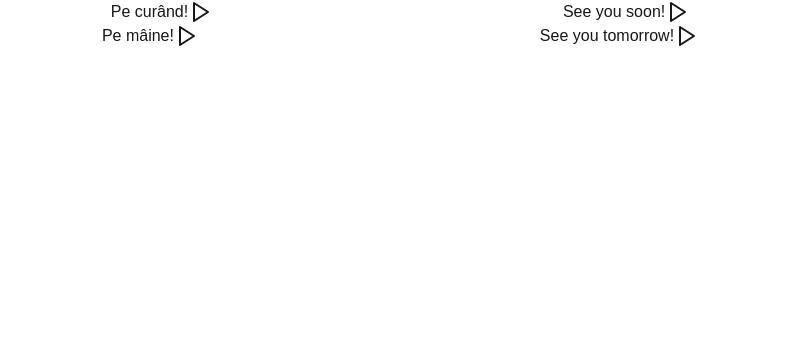
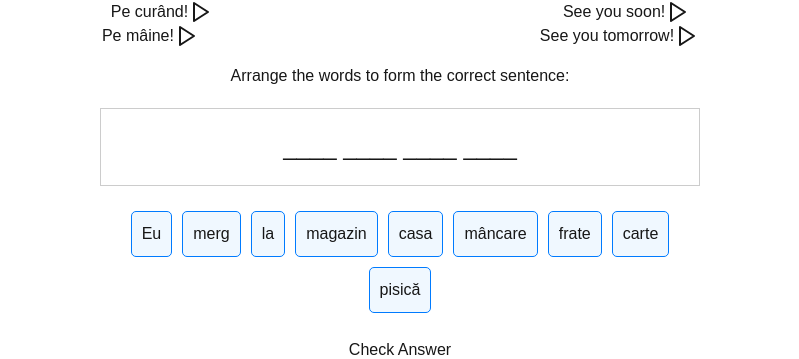
Before and after one commit to ads6495/infrunta-client, a React (Vite) app: page /course in a window 1280 px wide. Shown: the part 1136-1495 px from the top of the page, without its empty margins (240-1039 px from the left). Before the commit the page ends 1184 px from the top, so only its background shows below. Built offline with nearby package versions, Linux system fonts and the light colour scheme.

Commit message:
sentence exercise base

```diff
--- /dev/null
+++ b/src/components/SentenceExercise.tsx
@@ -0,0 +1,57 @@
+import { useState } from "react";
+import "./styles.css";
+
+export function SentenceExercise({words, targetSentence}: {words: string[], targetSentence: string}) {
+  const [userSentence, setUserSentence] = useState([]);
+
+
+
+  const handleDrop = (word) => {
+    console.log("Word dropped:", word);
+    if (!userSentence.includes(word)) {
+      setUserSentence([...userSentence, word]);
+    }
+  };
+
+  const checkAnswer = () => {
+    const isCorrect = userSentence.join(" ") === targetSentence;
+    if (isCorrect) {
+      alert("Correct!");
+    } else {
+      alert("Try again!");
+    }
+    setUserSentence([]); // Clear the user's sentence on incorrect answer
+  };
+
+  return (
+    <div className="exercise-container">
+      <h2>Arrange the words to form the correct sentence:</h2>
+      <div
+        className="target-sentence"
+        onDrop={(e) => {
+          e.preventDefault();
+          const word = e.dataTransfer.getData("text/plain");
+          handleDrop(word);
+        }}
+        onDragOver={(e) => e.preventDefault()}
+      >
+        {userSentence.length > 0
+          ? userSentence.join(" ")
+          : "____ ____ ____ ____"}
+      </div>
+      <div className="word-bank">
+        {words.map((word) => (
+          <div
+            key={word}
+            className="word"
+            draggable
+            onDragStart={(e) => e.dataTransfer.setData("text/plain", word)}
+          >
+            {word}
+          </div>
+        ))}
+      </div>
+      <button onClick={checkAnswer}>Check Answer</button>
+    </div>
+  );
+}
--- /dev/null
+++ b/src/components/styles.css
@@ -0,0 +1,35 @@
+.exercise-container {
+  max-width: 600px;
+  margin: auto;
+  text-align: center;
+}
+
+.target-sentence {
+  border: 1px solid #ccc;
+  padding: 20px;
+  margin: 20px 0;
+  min-height: 40px;
+  font-size: 24px;
+}
+
+.word-bank {
+  display: flex;
+  flex-wrap: wrap;
+  justify-content: center;
+  margin-bottom: 20px;
+}
+
+.word {
+  border: 1px solid #007bff;
+  border-radius: 5px;
+  padding: 10px;
+  margin: 5px;
+  cursor: pointer;
+  user-select: none;
+  background-color: #f0f8ff;
+  transition: background-color 0.3s;
+}
+
+.word:hover {
+  background-color: #e0f7fa;
+}
--- a/src/pages/CourseOverview.tsx
+++ b/src/pages/CourseOverview.tsx
@@ -1,6 +1,7 @@
 import AudioGrid from "../components/AudioGrid";
 import { LessonCard } from "../components/LessonCard";
 import { QuizPage } from "../components/QuizPage";
+import { SentenceExercise } from "../components/SentenceExercise";
 import { LessonCard as LessonCardType } from "../types";
 
 export function CourseOverview() {
@@ -33,6 +34,19 @@ export function CourseOverview() {
   const handleLessonClick = (lesson: LessonCardType) => {
     console.log("Starting lesson:", lesson.title);
   };
+  const targetSentence = "Eu merg la magazin";
+  const words = [
+    "Eu",
+    "merg",
+    "la",
+    "magazin", // Relevant words
+    "casa",
+    "mâncare",
+    "frate",
+    "carte",
+    "pisică", // Non-relevant words
+  ];
+
   return (
     <div className="flex flex-col gap-4">
       <h1 className="text-2xl font-bold text-gray-800">Course Overview</h1>
@@ -47,6 +61,7 @@ export function CourseOverview() {
       </div>
       <QuizPage />
       <AudioGrid />
+      <SentenceExercise words={words} targetSentence={targetSentence} />
     </div>
   );
 }
```
